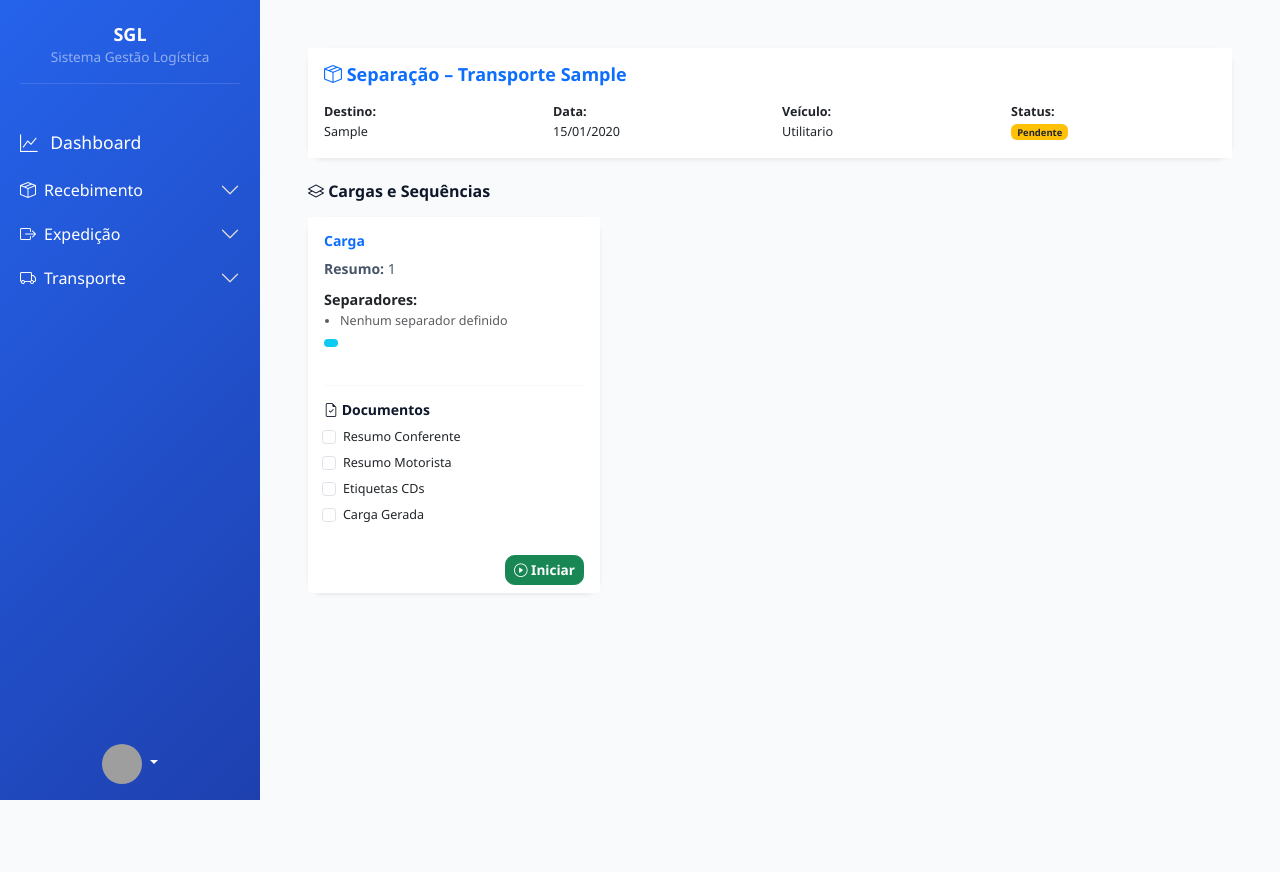
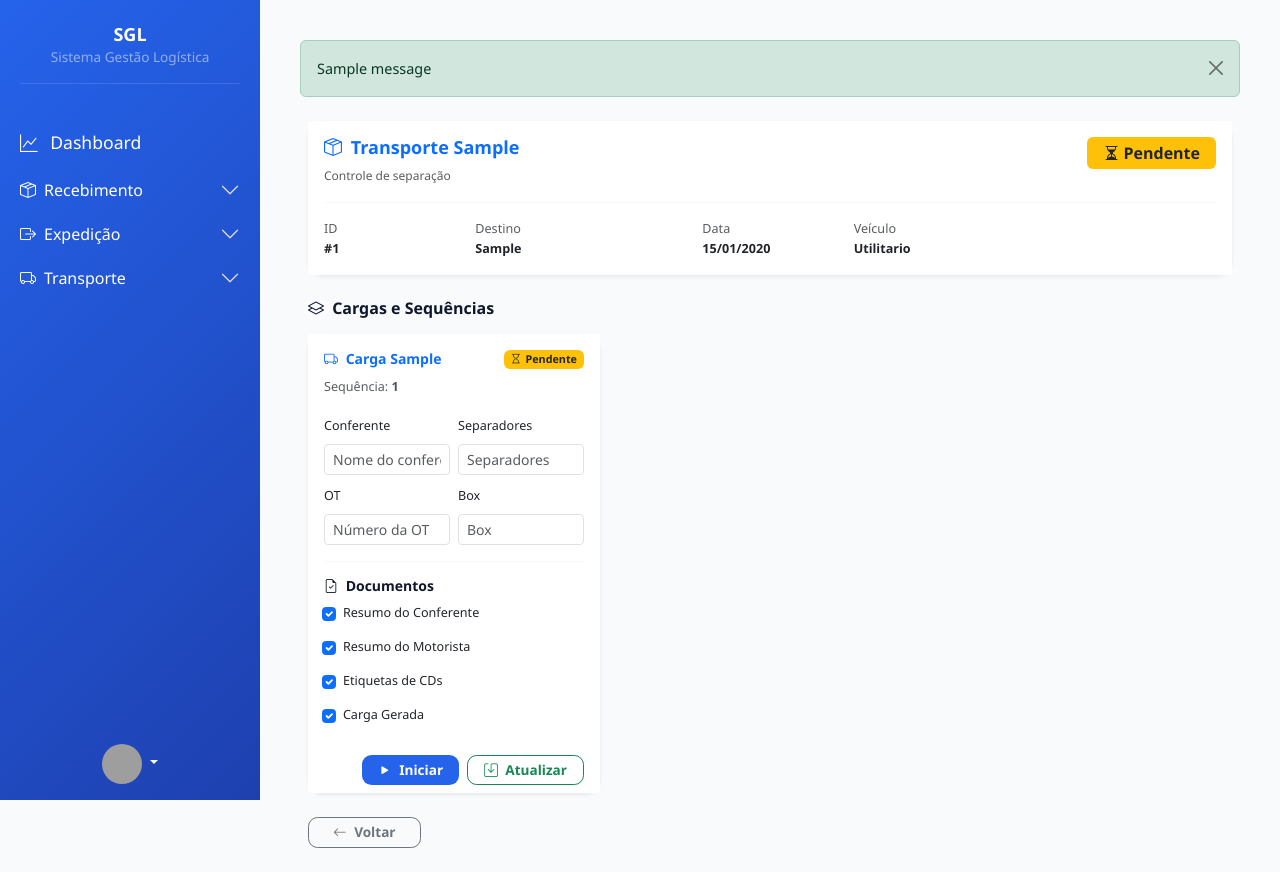
Before and after one commit to anderson-santos10/sgl-system, a Django app: page /expedicao/separacao/editar/1/ in a window 1280 px wide. Before the commit the page ends 800 px from the top, so only its background shows below. Run offline with Django 5.2, Linux system fonts and the light colour scheme; a user stored in the database is signed in; tables that the repository leaves empty hold one stand-in row (values such as "Sample post"); one stand-in notice (Sample message) is shown; some libraries are stand-ins or nearby versions; grey boxes are pictures that could not be loaded.

Commit message:
SGL-13 – Abrir Sub-card para Editar Informações da Separação

```diff
--- a/core/settings.py
+++ b/core/settings.py
@@ -1,11 +1,14 @@
 from pathlib import Path
+from django.contrib.messages import constants as messages
 from decouple import config, Csv
 from dj_database_url import parse as db_url
 import os
-
 import dj_database_url
 
 # Build paths inside the project like this: BASE_DIR / 'subdir'.
+MESSAGE_TAGS = {
+    messages.ERROR: "danger",
+}
 BASE_DIR = Path(__file__).resolve().parent.parent
 
 
--- a/expedicao/views.py
+++ b/expedicao/views.py
@@ -1,3 +1,4 @@
+from datetime import timezone
 from django.shortcuts import get_object_or_404, redirect, render
 from django.views import View
 from django.views.generic import ListView
@@ -214,7 +215,6 @@ class DetalheCardView(LoginRequiredMixin, View):
         return redirect("expedicao:cenario_separacao")
 
 
-
 class CenarioCarregamentoView(LoginRequiredMixin, View):
     template_name = "expedicao/cenario_carregamento.html"
 
@@ -242,41 +242,63 @@ class EditarSeparacaoView(LoginRequiredMixin, View):
     template_name = "expedicao/editar_separacao.html"
 
     def get(self, request, pk):
-        controle = get_object_or_404(ControleSeparacao, pk=pk)
-        separacao = SeparacaoCarga.objects.filter(controle=controle).first()
+        lecom = get_object_or_404(Lecom, pk=pk)
+        controle, _ = ControleSeparacao.objects.get_or_create(lecom=lecom)
 
         return render(
             request,
             self.template_name,
             {
                 "controle": controle,
-                "lecom": controle.lecom,
+                "lecom": lecom,
                 "cargas": controle.cargas.all(),
-                "separacao": separacao,
             },
         )
 
     def post(self, request, pk):
-        controle = get_object_or_404(ControleSeparacao, pk=pk)
-        separacao = SeparacaoCarga.objects.filter(controle=controle).first()
+        lecom = get_object_or_404(Lecom, pk=pk)
+        controle = get_object_or_404(ControleSeparacao, lecom=lecom)
+
+        # 🚫 Se já estiver concluído, não deixa alterar
+        if controle.status == ControleSeparacao.STATUS_CONCLUIDO:
+            messages.warning(request, "Separação já concluída. Não é possível alterar.")
+            return redirect("expedicao:editar_separacao", pk=lecom.pk)
+
+        carga_id = request.POST.get("carga_id")
+        carga = get_object_or_404(SeparacaoCarga, id=carga_id, controle=controle)
+
+        acao = request.POST.get("acao")
 
         try:
             with transaction.atomic():
-                controle.resumo_conf = bool(request.POST.get("resumo_conf"))
-                controle.resumo_motorista = bool(request.POST.get("resumo_motorista"))
-                controle.etiquetas_cds = bool(request.POST.get("etiquetas_cds"))
-                controle.carga_gerada = bool(request.POST.get("carga_gerada"))
-                controle.save()
 
-                if separacao:
-                    separacao.ot = request.POST.get("ot", "").strip()
-                    separacao.atribuida = bool(request.POST.get("atribuida"))
-                    separacao.finalizada = bool(request.POST.get("finalizada"))
-                    separacao.save()
+                # ATUALIZA DADOS
+                carga.conferente = request.POST.get("Conferente", "").strip()
+                carga.separadores = request.POST.get("Separadores", "").strip()
+                carga.ot = request.POST.get("OT", "").strip()
+                carga.box = request.POST.get("BOX", "").strip()
+
+                carga.resumo_conf = bool(request.POST.get("resumo_conf"))
+                carga.resumo_motorista = bool(request.POST.get("resumo_motorista"))
+                carga.etiquetas_cds = bool(request.POST.get("etiquetas_cds"))
+                carga.carga_gerada = bool(request.POST.get("carga_gerada"))
+
+                carga.save()
+
+                #BOTÃO INICIAR
+                if acao == "iniciar":
+                    if controle.status == ControleSeparacao.STATUS_PENDENTE:
+                        controle.status = ControleSeparacao.STATUS_EM_ANDAMENTO
+                        controle.inicio_separacao = timezone.now()
+                        controle.save()
+
+                # BOTÃO CONCLUIR
+                if acao == "concluir":
+                    controle.finalizar_separacao()
 
         except Exception as e:
-            messages.error(request, f"Erro ao salvar separação: {e}")
-            return redirect("expedicao:editar_separacao", pk=pk)
+            messages.error(request, f"Erro ao atualizar carga: {e}")
+            return redirect("expedicao:editar_carga", pk=lecom.pk)
 
-        messages.success(request, "Separação atualizada com sucesso.")
-        return redirect("expedicao:editar_separacao", pk=pk)
+        messages.success(request, "Carga atualizada com sucesso.")
+        return redirect("expedicao:editar_carga", pk=lecom.pk)
--- a/templates/base.html
+++ b/templates/base.html
@@ -11,13 +11,11 @@
     <link rel="icon" type="image/png" href="{% static 'img/sgl-favicon.png' %}">
     <link rel="shortcut icon" href="{% static 'img/sgl-favicon.png' %}">
 
-
     <!-- Bootstrap e ícones -->
     <link rel="stylesheet" href="https://cdn.jsdelivr.net/npm/bootstrap-icons@1.10.5/font/bootstrap-icons.css">
     <link rel="stylesheet" href="https://cdn.jsdelivr.net/npm/bootstrap@5.3.7/dist/css/bootstrap.min.css">
 
     <!-- CSS base -->
-
     <link rel="stylesheet" href="{% static 'css/sgl/variables.css' %}">
     <link rel="stylesheet" href="{% static 'css/sgl/sgl-tokens.css' %}">
     <link rel="stylesheet" href="{% static 'css/sgl/sgl-base.css' %}">
@@ -27,7 +25,6 @@
     <link rel="stylesheet" href="{% static 'css/base.css' %}">
 
     {% block extra_css %}{% endblock %}
-
 </head>
 <body>
 
@@ -159,6 +156,18 @@
 
     <!-- CONTEÚDO -->
     <main class="content">
+
+        {% if messages %}
+          <div class="container mt-3">
+            {% for message in messages %}
+              <div class="alert alert-{{ message.tags }} alert-dismissible fade show" role="alert">
+                {{ message }}
+                <button type="button" class="btn-close" data-bs-dismiss="alert"></button>
+              </div>
+            {% endfor %}
+          </div>
+        {% endif %}
+
         {% block content %}{% endblock %}
     </main>
 
--- a/templates/expedicao/editar_separacao.html
+++ b/templates/expedicao/editar_separacao.html
@@ -10,33 +10,59 @@
     <div class="card shadow-sm border-0 mb-4 rounded-4">
         <div class="card-body">
 
-            <h4 class="fw-bold text-primary mb-3">
-                <i class="bi bi-box-seam"></i>
-                Separação – Transporte {{ controle.lecom.lecom }}
-            </h4>
+            <div class="d-flex justify-content-between align-items-start flex-wrap gap-3">
 
-            <div class="row small">
-                <div class="col-md-3">
-                    <strong>Destino:</strong><br>
-                    {{ controle.lecom.destino }}
+                <div>
+                    <h4 class="fw-bold text-primary mb-1">
+                        <i class="bi bi-box-seam me-1"></i>
+                        Transporte {{ controle.lecom.lecom }}
+                    </h4>
+                    <small class="text-muted">Controle de separação</small>
                 </div>
 
-                <div class="col-md-3">
-                    <strong>Data:</strong><br>
-                    {{ controle.lecom.data|date:"d/m/Y" }}
+                <span class="badge px-3 py-2 fs-6 d-flex align-items-center gap-1
+                    {% if controle.status == 'Pendente' %}bg-warning text-dark
+                    {% elif controle.status == 'Em Andamento' %}bg-primary
+                    {% elif controle.status == 'Concluido' %}bg-success
+                    {% else %}bg-secondary{% endif %}">
+                    {% if controle.status == 'Pendente' %}
+                        <i class="bi bi-hourglass-split"></i>
+                    {% elif controle.status == 'Em Andamento' %}
+                        <i class="bi bi-arrow-repeat"></i>
+                    {% elif controle.status == 'Concluido' %}
+                        <i class="bi bi-check-circle-fill"></i>
+                    {% else %}
+                        <i class="bi bi-info-circle"></i>
+                    {% endif %}
+                    {{ controle.status }}
+                </span>
+
+            </div>
+
+            <hr class="my-3">
+
+            <div class="row g-3 small">
+
+                <div class="col-6 col-md-2">
+                    <span class="text-muted">ID</span>
+                    <div class="fw-semibold">#{{ controle.lecom.pk }}</div>
                 </div>
 
-                <div class="col-md-3">
-                    <strong>Veículo:</strong><br>
-                    {{ controle.lecom.veiculo.tipo_veiculo|default:"—" }}
+                <div class="col-6 col-md-3">
+                    <span class="text-muted">Destino</span>
+                    <div class="fw-semibold">{{ controle.lecom.destino }}</div>
                 </div>
 
-                <div class="col-md-3">
-                    <strong>Status:</strong><br>
-                    <span class="badge bg-warning text-dark">
-                        {{ controle.status }}
-                    </span>
+                <div class="col-6 col-md-2">
+                    <span class="text-muted">Data</span>
+                    <div class="fw-semibold">{{ controle.lecom.data|date:"d/m/Y" }}</div>
                 </div>
+
+                <div class="col-6 col-md-3">
+                    <span class="text-muted">Veículo</span>
+                    <div class="fw-semibold">{{ controle.lecom.veiculo.tipo_veiculo|default:"—" }}</div>
+                </div>
+
             </div>
 
         </div>
@@ -44,7 +70,7 @@
 
     <!-- ================= CARGAS ================= -->
     <h5 class="fw-bold mb-3">
-        <i class="bi bi-layers"></i> Cargas e Sequências
+        <i class="bi bi-layers me-1"></i> Cargas e Sequências
     </h5>
 
     <div class="row g-4">
@@ -57,95 +83,137 @@
 
                 <div class="card-body">
 
-                    <h6 class="fw-bold text-primary mb-2">
-                        Carga {{ carga.numero_carga }}
-                    </h6>
+                    <!-- HEADER DA CARGA -->
+                    <div class="d-flex justify-content-between align-items-center mb-2">
+                        <h6 class="fw-bold text-primary mb-0">
+                            <i class="bi bi-truck me-1"></i>
+                            Carga {{ carga.carga.carga }}
+                        </h6>
 
-                    <p class="mb-2">
-                        <strong>Resumo:</strong> {{ carga.seq }}
+                        <span class="badge d-flex align-items-center gap-1
+                            {% if carga.status == 'Pendente' %}bg-warning text-dark
+                            {% elif carga.status == 'Em Andamento' %}bg-primary
+                            {% elif carga.status == 'Concluido' %}bg-success
+                            {% else %}bg-secondary{% endif %}">
+                            {% if carga.status == 'Pendente' %}
+                                <i class="bi bi-hourglass"></i>
+                            {% elif carga.status == 'Em Andamento' %}
+                                <i class="bi bi-arrow-repeat"></i>
+                            {% elif carga.status == 'Concluido' %}
+                                <i class="bi bi-check-circle-fill"></i>
+                            {% else %}
+                                <i class="bi bi-info-circle"></i>
+                            {% endif %}
+                            {{ carga.status }}
+                        </span>
+                    </div>
+
+                    <p class="mb-3 small">
+                        <span class="text-muted">Sequência:</span>
+                        <strong>{{ carga.seq }}</strong>
                     </p>
 
-                    <div class="mb-2">
-                        <strong>Separadores:</strong>
-                        <ul class="mb-0 ps-3 small">
-                            {% for separador in carga.separadores.all %}
-                                <li>{{ separador.nome }}</li>
-                            {% empty %}
-                                <li class="text-muted">Nenhum separador definido</li>
-                            {% endfor %}
-                        </ul>
+                    <!-- DADOS -->
+                    <div class="row g-2 mb-3">
+
+                        <div class="col-6">
+                            <label class="form-label small">Conferente</label>
+                            <input type="text" name="Conferente"
+                                   class="form-control form-control-sm"
+                                   placeholder="Nome do conferente">
+                        </div>
+
+                        <div class="col-6">
+                            <label class="form-label small">Separadores</label>
+                            <input type="text" name="Separadores"
+                                   class="form-control form-control-sm"
+                                   placeholder="Separadores">
+                        </div>
+
+                        <div class="col-6">
+                            <label class="form-label small">OT</label>
+                            <input type="text" name="OT"
+                                   class="form-control form-control-sm"
+                                   placeholder="Número da OT">
+                        </div>
+
+                        <div class="col-6">
+                            <label class="form-label small">Box</label>
+                            <input type="text" name="BOX"
+                                   class="form-control form-control-sm"
+                                   placeholder="Box">
+                        </div>
+
                     </div>
 
-                    <span class="badge bg-info mb-3">
-                        {{ carga.status }}
-                    </span>
+                    <hr class="my-3">
 
-                    <hr>
-
-                    <!-- ===== DOCUMENTOS DA CARGA ===== -->
+                    <!-- DOCUMENTOS -->
                     <h6 class="fw-bold mb-2">
-                        <i class="bi bi-file-earmark-check"></i>
+                        <i class="bi bi-file-earmark-check me-1"></i>
                         Documentos
                     </h6>
 
-                    <div class="small">
+                    <div class="small d-grid gap-2">
 
                         <div class="form-check">
                             <input class="form-check-input" type="checkbox"
                                    name="resumo_conf"
                                    {% if carga.resumo_conf %}checked{% endif %}>
-                            <label class="form-check-label">
-                                Resumo Conferente
-                            </label>
+                            <label class="form-check-label">Resumo do Conferente</label>
                         </div>
 
                         <div class="form-check">
                             <input class="form-check-input" type="checkbox"
                                    name="resumo_motorista"
                                    {% if carga.resumo_motorista %}checked{% endif %}>
-                            <label class="form-check-label">
-                                Resumo Motorista
-                            </label>
+                            <label class="form-check-label">Resumo do Motorista</label>
                         </div>
 
                         <div class="form-check">
                             <input class="form-check-input" type="checkbox"
                                    name="etiquetas_cds"
                                    {% if carga.etiquetas_cds %}checked{% endif %}>
-                            <label class="form-check-label">
-                                Etiquetas CDs
-                            </label>
+                            <label class="form-check-label">Etiquetas de CDs</label>
                         </div>
 
                         <div class="form-check">
                             <input class="form-check-input" type="checkbox"
                                    name="carga_gerada"
                                    {% if carga.carga_gerada %}checked{% endif %}>
-                            <label class="form-check-label">
-                                Carga Gerada
-                            </label>
+                            <label class="form-check-label">Carga Gerada</label>
                         </div>
 
                     </div>
 
                 </div>
 
-                <!-- ===== AÇÕES DA CARGA ===== -->
-                <div class="card-footer bg-white border-0 text-end">
+                <!-- FOOTER -->
+                <div class="card-footer bg-white border-0 d-flex justify-content-end gap-2">
                     <input type="hidden" name="carga_id" value="{{ carga.id }}">
-                    <button type="submit" class="btn btn-success btn-sm">
-                        <i class="bi bi-play-circle"></i> Iniciar
+
+                    <button type="submit" class="btn btn-primary btn-sm px-3">
+                        <i class="bi bi-play-fill me-1"></i> Iniciar
+                    </button>
+
+                    <button type="submit" class="btn btn-outline-success btn-sm px-3">
+                        <i class="bi bi-save me-1"></i> Atualizar
                     </button>
                 </div>
 
             </form>
-
         </div>
         {% empty %}
-            <p class="text-muted text-center">
-                Nenhuma carga vinculada
-            </p>
+            <p class="text-muted text-center">Nenhuma carga vinculada</p>
         {% endfor %}
+
+        <!-- VOLTAR -->
+        <div class="col-12">
+            <a href="{% url 'expedicao:cenario_separacao' %}"
+               class="btn btn-outline-secondary btn-sm px-4">
+                <i class="bi bi-arrow-left me-1"></i> Voltar
+            </a>
+        </div>
 
     </div>
 
```
Also changed, not shown: expedicao/models.py (+36 -11 lines), static/js/expedicao/cenario_separacao.js (deleted, +0 -14 lines), templates/expedicao/cenario_separacao.html (+18 -17 lines), templates/receipt/notafiscal_list.html (+0 -12 lines), templates/transport/inserir_carga.html (+0 -15 lines), transport/views.py (+64 -49 lines), expedicao/migrations/0006_separacaocarga_carga_gerada_and_more.py (added), expedicao/migrations/0007_rename_entrega_box_separacaocarga_box_and_more.py (added).
